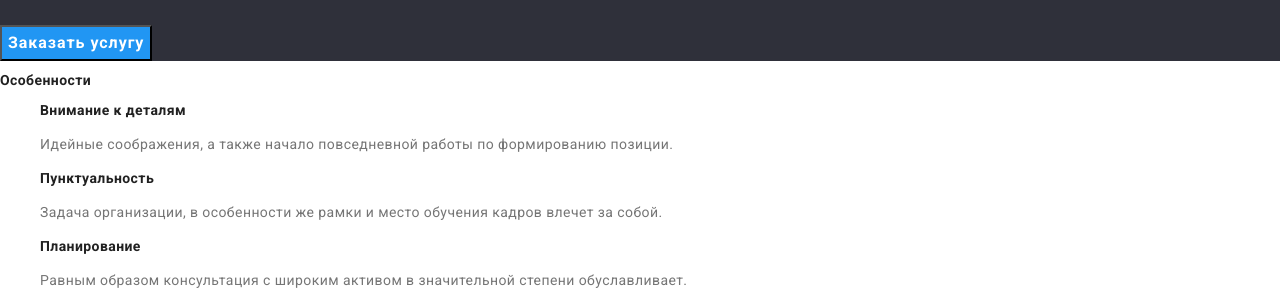
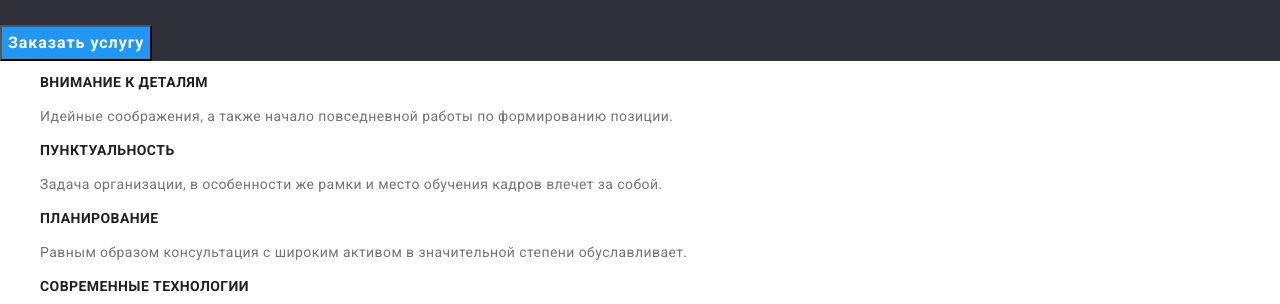
Before and after one commit to ermak-yana/goit-markup-hw-02, a plain HTML site: page index.html in a window 1280 px wide. Shown: the part 287-591 px from the top of the page. Drawn offline with nearby package versions, Linux system fonts and the light colour scheme.

Commit message:
скрытие заголовков

```diff
--- a/css/styles.css
+++ b/css/styles.css
@@ -18,6 +18,17 @@ body {
     line-height: 1.71;
     letter-spacing: 0.03em;
 }
+/* скрытые абзацы */
+.visually-hidden {
+    position: absolute !important;
+    clip: rect(1px 1px 1px 1px);
+    clip: rect(1px, 1px, 1px, 1px);
+    padding: 0 !important;
+    border: 0 !important;
+    height: 1px !important;
+    width: 1px !important;
+    overflow: hidden;
+  }
 /* Logo */
 .logo {
     font-family: Raleway, sans-serif;
@@ -66,6 +77,7 @@ body {
     font-weight: 700;
     font-size: 14px;
     line-height: 1.14;
+    text-transform: uppercase;
 }
 /* Hero */
 .hero-title {
@@ -74,6 +86,8 @@ body {
     font-size: 44px;
     line-height: 1.36;
     letter-spacing: 0.06em;
+    text-transform: uppercase;
+
 
 }
 .hero {
@@ -163,6 +177,7 @@ ul {
 .footer {
     background-color: var(--conteiner-bg-color);
 }
+
 .logo-footer {
     font-family: Raleway, sans-serif;
     font-weight: 700;
@@ -171,8 +186,10 @@ ul {
 }
 .studio-footer {
     color: var(--main-color);
+
 }
 .footer-adress {
+color: var(--main-color);
 font-family: Roboto, sans-serif;
 font-style: normal;
 font-weight: 400;
--- a/index.html
+++ b/index.html
@@ -30,11 +30,11 @@
     </header>
     <main>
     <section class="hero">
-        <h1 class="hero-title">Эффективные решения для вашего бизнеса</h1>
+        <h1 class="hero-title"> Эффективные решения для вашего бизнеса</h1>
         <button class="button-primary" type="button">Заказать услугу</button>
     </section>
     <section class="section">
-        <h2 class="section-title">Особенности</h2>
+        <h2 class="section-title visually-hidden">Особенности</h2>
         <ul>
             <li>
                 <h3 class="section-title" >Внимание к деталям</h3>
```
Also changed, not shown: portfolio.html (+1 -1 lines).
